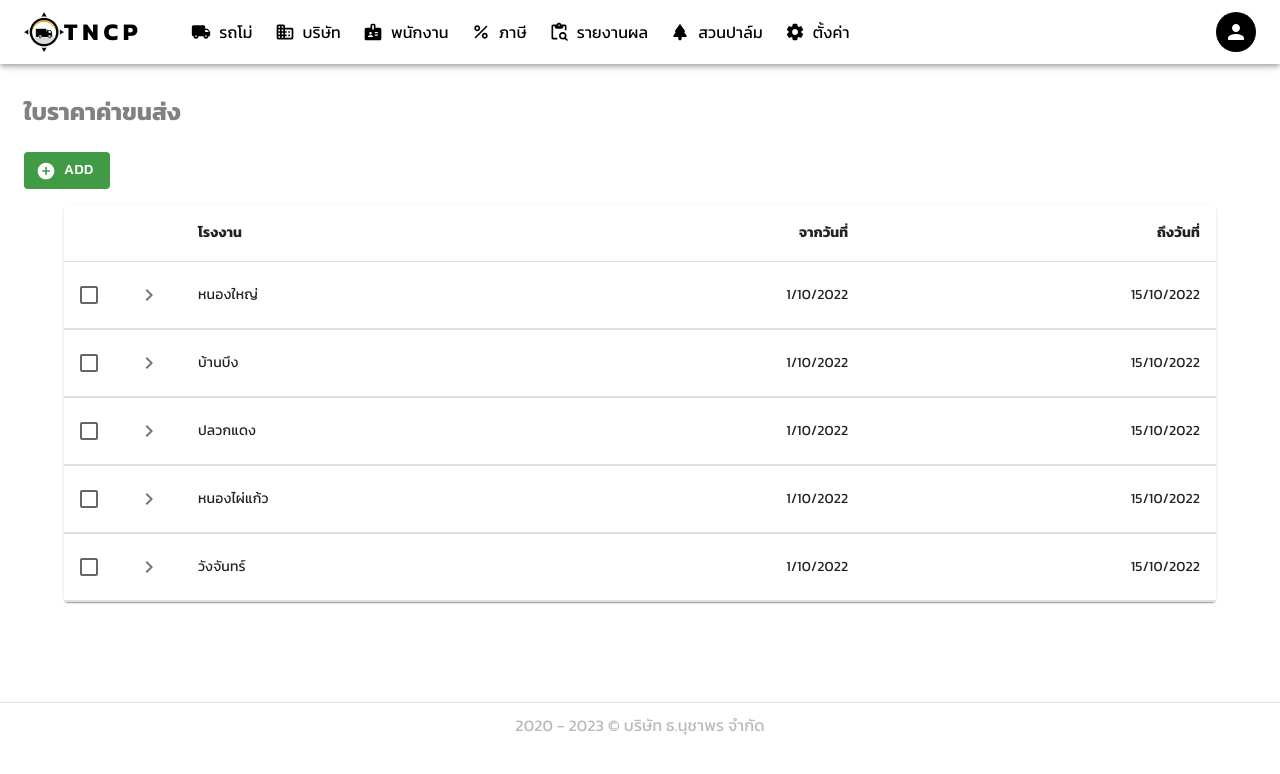
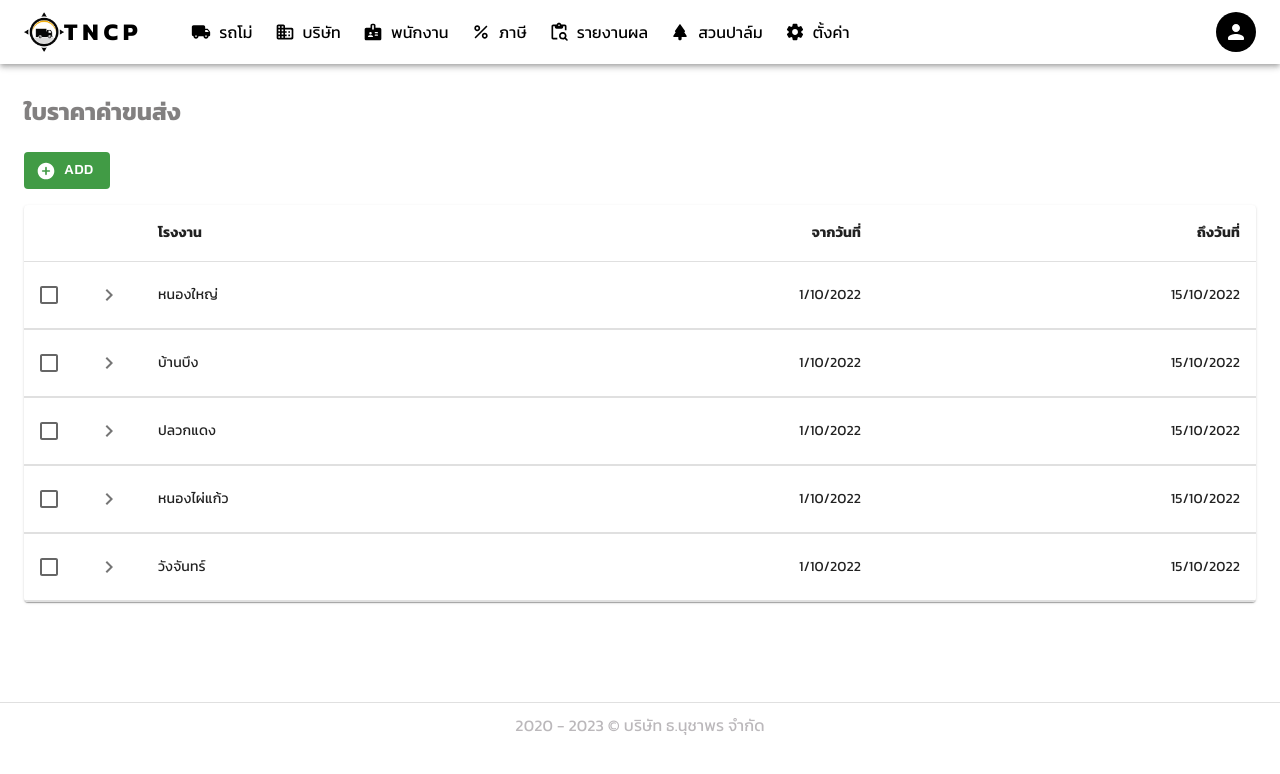
Before and after one commit to pruekk/truck-manager-frontend, a React (Create React App) app: page /transport-price in a window 1280 px wide. Shown: the top 774 px of the page. Built offline with nearby package versions, Linux system fonts and the light colour scheme.

Commit message:
Resize table and Delete row dialog

```diff
--- a/src/components/Tables/TableWithSelect.js
+++ b/src/components/Tables/TableWithSelect.js
@@ -2,7 +2,6 @@ import React from "react";
 
 //Material UI
 import Collapse from "@mui/material/Collapse";
-import Container from '@mui/material/Container';
 import Checkbox from "@mui/material/Checkbox";
 import Grid from "@mui/material/Grid";
 import IconButton from "@mui/material/IconButton";
@@ -115,7 +114,7 @@ function Row(props) {
 
 function TableWithSelect(props) {
   return (
-    <Container>
+    <div>
       <DeleteConfirmationDialog openDialog={props.openDeleteDialog} onClickCloseDeleteDialog={props.handleCloseDeleteDialog} removePrice={props.removePrice} selectedRow={props.selectedRow} />
 
       <TableContainer component={Paper}>
@@ -140,7 +139,7 @@ function TableWithSelect(props) {
           </TableBody>
         </Table>
       </TableContainer>
-    </Container>
+    </div>
   );
 }
 
--- a/src/components/dialog/DeleteConfirmationDialog.jsx
+++ b/src/components/dialog/DeleteConfirmationDialog.jsx
@@ -22,7 +22,7 @@ export default function DeleteConfirmationDialog(props) {
     return (
         <Dialog
             fullWidth={true}
-            maxWidth="xl"
+            maxWidth="sm"
             open={props.openDialog}
         //onClose={props.handleCloseDeleteDialog}
         >
```
